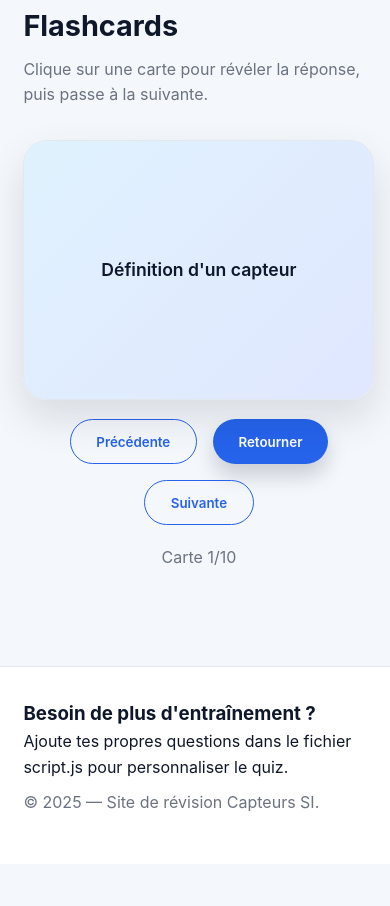
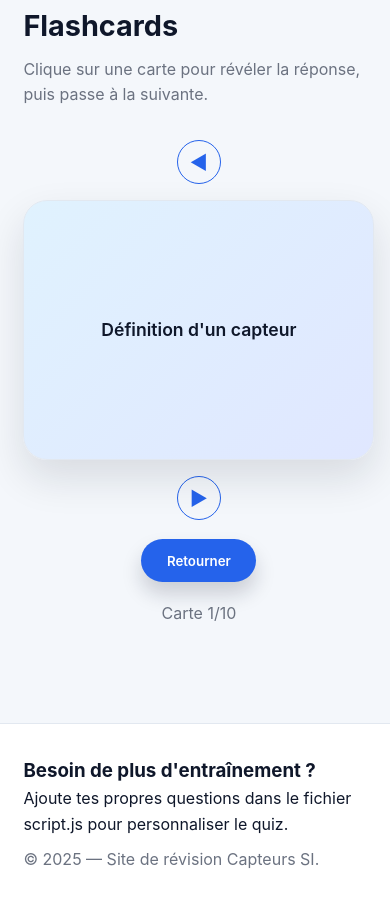
Before and after one commit to tomdinant430-blip/Tom, a plain HTML site: page index.html in a window 390 px wide. Shown: the part 8035-8941 px from the top of the page. Before the commit the page ends 8899 px from the top, so only its background shows below. Drawn offline with Linux system fonts and the light colour scheme.

Commit message:
Add side navigation buttons for flashcards

```diff
--- a/index.html
+++ b/index.html
@@ -162,14 +162,20 @@
         <p>Clique sur une carte pour révéler la réponse, puis passe à la suivante.</p>
       </div>
       <div class="flashcard-panel">
-        <div class="flashcard" id="flashcard">
-          <div class="flashcard-face flashcard-front" id="flashcard-front"></div>
-          <div class="flashcard-face flashcard-back" id="flashcard-back"></div>
+        <div class="flashcard-nav">
+          <button class="button ghost flashcard-side" id="prev-card" type="button" aria-label="Carte précédente">
+            ◀
+          </button>
+          <div class="flashcard" id="flashcard">
+            <div class="flashcard-face flashcard-front" id="flashcard-front"></div>
+            <div class="flashcard-face flashcard-back" id="flashcard-back"></div>
+          </div>
+          <button class="button ghost flashcard-side" id="next-card" type="button" aria-label="Carte suivante">
+            ▶
+          </button>
         </div>
         <div class="flashcard-controls">
-          <button class="button ghost" id="prev-card" type="button">Précédente</button>
           <button class="button primary" id="flip-card" type="button">Retourner</button>
-          <button class="button ghost" id="next-card" type="button">Suivante</button>
         </div>
         <p class="flashcard-progress">Carte <span id="flashcard-index">1</span>/<span id="flashcard-total">1</span></p>
       </div>
--- a/styles.css
+++ b/styles.css
@@ -322,11 +322,28 @@ main {
   justify-items: center;
 }
 
+.flashcard-nav {
+  display: grid;
+  grid-template-columns: auto 1fr auto;
+  align-items: center;
+  gap: 1rem;
+}
+
 .flashcard {
   width: min(520px, 90vw);
   height: 260px;
   perspective: 1200px;
   position: relative;
+}
+
+.flashcard-side {
+  width: 52px;
+  height: 52px;
+  border-radius: 50%;
+  font-size: 1.2rem;
+  display: grid;
+  place-items: center;
+  padding: 0;
 }
 
 .flashcard-face {
@@ -405,4 +422,14 @@ main {
   .section.alt {
     padding: 2.5rem 6vw;
   }
+
+  .flashcard-nav {
+    grid-template-columns: 1fr;
+    justify-items: center;
+  }
+
+  .flashcard-side {
+    width: 44px;
+    height: 44px;
+  }
 }
```
